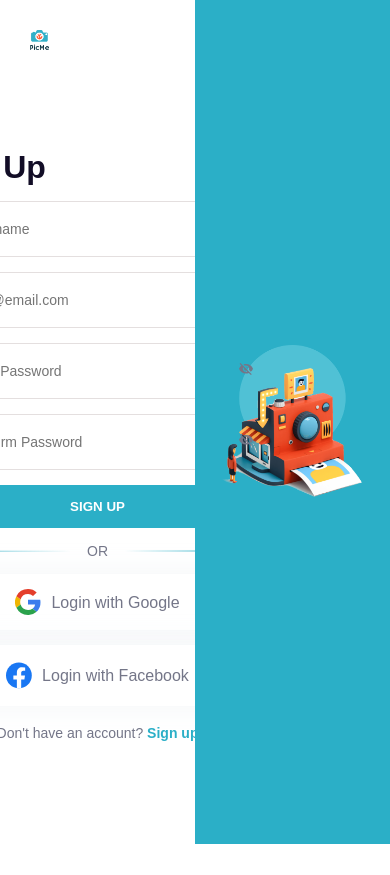
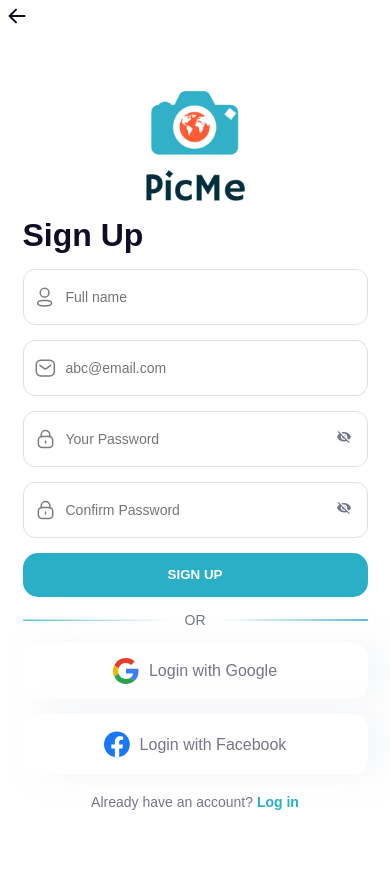
Before and after one commit to meerabc/picme-copy-, a React (Vite) app in the folder picme/: page /signup in a window 390 px wide. Before the commit the page ends 844 px from the top, so only its background shows below. Built offline with nearby package versions, Linux system fonts and the light colour scheme.

Commit message:
created sign in page

```diff
--- a/picme/package.json
+++ b/picme/package.json
@@ -10,6 +10,7 @@
     "preview": "vite preview"
   },
   "dependencies": {
+    "axios": "^1.11.0",
     "react": "^19.1.0",
     "react-dom": "^19.1.0",
     "react-icons": "^5.5.0",
--- /dev/null
+++ b/picme/src/assets/icons/BackArrow.jsx
@@ -0,0 +1,21 @@
+import * as React from "react";
+
+const SvgIcon = ({width}) => (
+  <svg
+    xmlns="http://www.w3.org/2000/svg"
+    width="22"
+    height="22"
+    fill="none"
+    viewBox="0 0 22 22"
+  >
+    <path
+      stroke="#120D26"
+      strokeLinecap="round"
+      strokeLinejoin="round"
+      strokeWidth="2"
+      d="M19.617 11H4.583M11 17.417 4.583 11 11 4.583"
+    ></path>
+  </svg>
+);
+
+export default SvgIcon;
--- /dev/null
+++ b/picme/src/components/BackButton.jsx
@@ -0,0 +1,14 @@
+import React from 'react';
+import BackArrow from '../assets/icons/BackArrow';
+import {useNavigate} from 'react-router-dom'
+
+const BackButton = () => {
+  const navigate = useNavigate()
+  return (
+    <div className='back-button' onClick={()=>navigate(-1)}>
+      <BackArrow width={100} />
+    </div>
+  );
+};
+
+export default BackButton;
--- a/picme/src/components/PMInput.jsx
+++ b/picme/src/components/PMInput.jsx
@@ -28,7 +28,8 @@
           </span>
         )}
       </div>
-      {error && <div className='error-msg'>{error}</div>}
+      {/* do not shouw error msg if error value is 'error', only set bordre to red */}
+      {error &&  error!='error' && <div className='error-msg'>{error}</div>}
     </div>
   )
 }
--- a/picme/src/index.css
+++ b/picme/src/index.css
@@ -113,12 +113,14 @@
 }
 
 .form-container{
-  width:50vw;
+  min-width:50vw;
+  min-height:100vh;
+  flex-grow:1;
   display:flex;
   align-items:center;
   justify-content:center;
   color:var(--gray-200);
-  margin-top:50px;
+  margin:50px 0 20px 0;
 }
 
 .form-container > img{
@@ -157,3 +159,40 @@
   width:26px;
   margin-right:10px;
 }
+
+.back-button{
+  display:none;
+  margin:5px 0 0 5px;
+}
+
+
+@media(max-width:1100px){
+  .side-component{
+  width:40vw;
+  }
+}
+
+@media(max-width:880px){
+  .side-component{
+  width:30vw;
+  }
+}
+
+@media(max-width:740px){
+  .side-component{
+  display:none;
+  }
+  .form-container{
+    flex-direction:column;
+    gap:15px;
+    margin:0;
+  }
+  .form-container > img{
+  position:static;
+  margin:0 auto;
+  width:100px;
+  }
+  .back-button{
+      display:block;
+  }
+}
--- a/picme/src/pages/SignInPage/SignInPage.css
+++ b/picme/src/pages/SignInPage/SignInPage.css
@@ -47,7 +47,18 @@
     font-size:14px;
 }
 
+.sign-up-div:hover{
+    text-decoration: underline;
+    cursor:pointer;
+}
+
 .sign-up-div > span{
     color:var(--primary-color);
     font-weight:bold;
 }
+
+@media(max-width:880px){
+    .container{
+        flex-direction:column;
+    }
+}
--- a/picme/src/pages/SignInPage/SignInPage.jsx
+++ b/picme/src/pages/SignInPage/SignInPage.jsx
@@ -1,3 +1,5 @@
+import React from 'react'
+import { Link, useSearchParams, useNavigate } from 'react-router-dom'
 import FormContainer from '../../components/FormContainer'
 import SideComponent from '../../components/SideComponent'
 import PMButton from '../../components/PMButton'
@@ -7,17 +9,140 @@
 import Line1 from '../../assets/images/Line1.png'
 import Line2 from '../../assets/images/Line2.png'
 import LoginWithButton from '../../components/LoginWithButton'
+import BackButton from '../../components/BackButton'
 import GoogleIcon from '../../assets/icons/GoogleIcon'
 import FaceBookIcon from '../../assets/icons/FaceBookIcon'
+import { validateEmail } from '../../utils/helper'
+import { postAPIWithoutAuth } from '../../api/api'
+import { setAccessToken } from '../../utils/localStorage'
+import { LOGIN_URL } from '../../api/apiUrls'
 import './SignInPage.css'
 
 const SignInPage = () => {
+
+  const [searchParams]=useSearchParams()
+  const navigate = useNavigate()
+  const userType = searchParams.get('type')
+
+  const [formData,setFormData] = React.useState({
+    email:'',
+    password:''
+  })
+
+  const [errors,setErrors] = React.useState({
+    email:'',
+    password:''
+  })
+
+  const handleInputChange = (field, value) => {
+    setFormData(prev => ({
+      ...prev,
+      [field]: value
+    }))
+
+        // Clear error when user starts typing
+    if (errors[field]) {
+      setErrors(prev => ({
+        ...prev,
+        [field]: ''
+      }))
+    }
+  }
+
+    const validateEmailField = (value) => {
+    if (!value.trim()) {
+      return 'Email is required'
+    } else if (!validateEmail(value)) {
+      return 'Please enter a valid email'
+    }
+    return ''
+  }
+
+  const validateForm = () => {
+    const newErrors = {}
+    let isValid = true
+
+    const emailError = validateEmailField(formData.email)
+    newErrors.email = emailError
+    if (emailError) isValid = false
+
+    // Checks if password is empty (no error message, just red border)
+    newErrors.password = !formData.password.trim()
+    if (!formData.password.trim()) isValid = false
+
+    setErrors(newErrors)
+    return isValid
+  }
+
+  const handleSubmit = async (e) => {
+    e.preventDefault()
+
+    if (!validateForm()) {
+      console.log('Form has errors')
+      return
+    }
+
+    try {
+      const payload = {
+        email: formData.email,
+        password: formData.password,
+        type: parseInt(userType) // Convert string to number: 0 for customer, 1 for photographer
+      }
+
+      console.log('Sending login data:', payload)
+
+      // Make API call
+      const response = await postAPIWithoutAuth(LOGIN_URL, payload)
+
+      if (response.success) {
+        console.log('Login successful:', response.data)
+        console.log('Access token:', response.headers.getAuthorization())
+
+        // Store access token
+        await setAccessToken(response.headers.getAuthorization())
+
+        // Navigate based on user type or to a dashboard
+        // You can customize this navigation logic as needed
+        console.log('Login successful for user type:', userType === '0' ? 'Customer' : 'Photographer')
+
+        // For now, just log success - you can navigate to dashboard later
+        // navigate('/dashboard')
+
+      } else {
+        console.log('Login error:', response.data)
+        // Handle login errors - you can show error messages to user here
+        // For example, invalid credentials, user not found, etc.
+      }
+
+    } catch (error) {
+      console.error('Login error:', error)
+      // Handle network errors or other exceptions
+    }
+  }
+
+
   return (
     <div className='container'>
+       <BackButton />
        <FormContainer>
+          <form onSubmit={handleSubmit} noValidate>
             <h1>Sign in</h1>
-          <PMInput type='email' placeholder='abc@email.com' icon={<MailIcon />} />
-          <PMInput type='password' placeholder='Your Password' icon={<LockIcon />} />
+            <PMInput
+              type='email'
+              placeholder='abc@email.com'
+              icon={<MailIcon />}
+              value={formData.email}
+              onChange={(e) => handleInputChange('email', e.target.value)}
+              error={errors.email}
+            />
+            <PMInput
+              type='password'
+              placeholder='Your Password'
+              icon={<LockIcon />}
+              value={formData.password}
+              onChange={(e) => handleInputChange('password', e.target.value)}
+              error={errors.password ? 'error' : ''} // 'error' indicates no error msg but red border
+            />
             <div className='div'>
               <div className='remember-me-div'>
                   <div className='toggle-button'>
@@ -27,7 +152,8 @@
               </div>
               <p>ForgotPassword?</p>
             </div>
-          <PMButton variant='filled'>sign in</PMButton>
+            <PMButton type='submit' variant='filled'>sign in</PMButton>
+          </form>
             <div class="or-divider">
                <img className='separator-line' src={Line1} alt='left-line'/>
                <span>OR</span>
@@ -35,7 +161,9 @@
             </div>
             <LoginWithButton icon={<GoogleIcon/>}>Login with Google</LoginWithButton>
             <LoginWithButton icon={<FaceBookIcon/>}>Login with Facebook</LoginWithButton>
-            <p className='sign-up-div'>Don't have an account?<span> Sign up</span></p>
+            <p className='sign-up-div' onClick={()=>navigate(`/signup?type=${userType}`)}>Don't have an account?
+              <span> Sign up</span>
+            </p>
        </FormContainer>
        <SideComponent />
     </div>
--- a/picme/src/pages/SignUpPage/SignUpPage.css
+++ b/picme/src/pages/SignUpPage/SignUpPage.css
@@ -27,7 +27,18 @@
     font-size:14px;
 }
 
+.login-div:hover{
+    text-decoration: underline;
+    cursor:pointer;
+}
+
 .login-div > span{
     color:var(--primary-color);
     font-weight:bold;
 }
+
+@media(max-width:880px){
+    .container{
+        flex-direction:column;
+    }
+}
--- a/picme/src/pages/SignUpPage/SignUpPage.jsx
+++ b/picme/src/pages/SignUpPage/SignUpPage.jsx
@@ -9,15 +9,20 @@
 import Line1 from '../../assets/images/Line1.png'
 import Line2 from '../../assets/images/Line2.png'
 import LoginWithButton from '../../components/LoginWithButton'
+import BackButton from '../../components/BackButton'
 import GoogleIcon from '../../assets/icons/GoogleIcon'
 import FaceBookIcon from '../../assets/icons/FaceBookIcon'
 import { validateEmail, validatePassword, validateFullName1To3Words } from '../../utils/helper'
-import { useSearchParams} from 'react-router-dom'
+import { postAPIWithoutAuth } from '../../api/api'
+import { useSearchParams,useNavigate} from 'react-router-dom'
+import { setAccessToken } from '../../utils/localStorage'
+import { SIGNUP_URL } from '../../api/apiUrls'
 import './SignUpPage.css'
 
 const SignUpPage = () => {
 
   const [searchParams]=useSearchParams()
+  const navigate = useNavigate()
   const userType = searchParams.get('type')
 
   //form data state
@@ -106,27 +111,61 @@
       const error = validateField(field,formData[field])
       newErrors[field] = error
       if(error) isValid=false
+    })
 
     setErrors(newErrors)
+    // console.log(errors)
     return isValid
-    })
   }
 
-  function handleSubmit(e){
-     e.preventDefault()
+  async function handleSubmit(e) {
+    e.preventDefault()
 
-     if (validateForm()) {
-      console.log('Form is valid!')
-      console.log('Form data:', formData)
-      console.log('User type:', userType === '0' ? 'Customer' : 'Photographer')
-      // Here you'll later add API call logic
-    } else {
+    if (!validateForm()) {
       console.log('Form has errors')
+      return
+    }
+
+    try {
+
+      const payload = {
+        full_name: formData.fullName,
+        email: formData.email,
+        password: formData.password,
+        password_confirmation: formData.confirmPassword,
+        type: parseInt(userType)
+      }
+
+      console.log('Sending signup data:', payload)
+
+      // Make API call
+      const response = await postAPIWithoutAuth(SIGNUP_URL, payload)
+
+      if (response.success) {
+        console.log('Signup successful:', response.data)
+
+        // Store access token if provided in headers
+        if (response.headers && response.headers.getAuthorization) {
+          await setAccessToken(response.headers.getAuthorization())
+        }
+
+        // Navigate to signin page
+        // navigate('/signin')
+      } else {
+        // Throw error to be caught by catch block
+        throw new Error(response.data?.message || 'Signup failed')
+      }
+    } catch (error) {
+      console.error('Signup error:', error)
+      // You can add user-friendly error handling here if needed
+      // For example: show a toast notification or set a general error state
     }
   }
 
+
   return (
     <div className='container'>
+      <BackButton />
       <FormContainer>
         <form onSubmit={handleSubmit} noValidate>
           <h1>Sign Up</h1>
@@ -171,7 +210,9 @@
         </div>
         <LoginWithButton icon={<GoogleIcon/>}>Login with Google</LoginWithButton>
         <LoginWithButton icon={<FaceBookIcon/>}>Login with Facebook</LoginWithButton>
-        <p className='login-div'>Don't have an account?<span> Sign up</span></p>
+        <p className='login-div' onClick={()=>navigate(`/signin?type=${userType}`)}>Already have an account?
+          <span> Log in</span>
+        </p>
       </FormContainer>
       <SideComponent />
     </div>
--- a/picme/src/pages/WelcomePage/WelcomePage.css
+++ b/picme/src/pages/WelcomePage/WelcomePage.css
@@ -1,3 +1,35 @@
 .container{
     display:flex;
 }
+
+.mobile-image>img{
+    width:200px;
+    display:none;
+    margin:0 auto;
+}
+
+@media(max-width:880px){
+    .welcome-page .container{
+        flex-direction:column;
+    }
+    .welcome-page .form-container{
+        margin-top:0;
+    }
+    .welcome-page .form-container>img{
+        display:none;
+    }
+    .welcome-page .mobile-image>img{
+        display:block;
+    }
+    .welcome-page .form-container{
+        background-color:var(--primary-color)
+    }
+    .welcome-page .form-content>h1{
+        color:var(--secondary-color);
+        text-align:center;
+    }
+    .welcome-page .form-content > button{
+        background-color:var(--secondary-color);
+        color:var(--primary-color);
+    }
+}
--- a/picme/src/pages/WelcomePage/WelcomePage.jsx
+++ b/picme/src/pages/WelcomePage/WelcomePage.jsx
@@ -1,6 +1,7 @@
 import FormContainer from '../../components/FormContainer'
 import SideComponent from '../../components/SideComponent'
 import PMButton from '../../components/PMButton'
+import mobileImage from '../../assets/images/mobile-image.png'
 import {useNavigate} from 'react-router-dom'
 import './WelcomePage.css'
 
@@ -15,8 +16,12 @@
   }
 
   return (
-    <div className='container'>
+    <div className='container welcome-page'>
        <FormContainer>
+          {/* initially set to display of none only shown for mobile screens */}
+          <div className='mobile-image'>
+              <img src={mobileImage} alt='main-image' />
+          </div>
           <h1>Experience Photography In a new Dimension</h1>
           <PMButton variant='filled' onClick={handleCustomerClick}>continue as customer</PMButton>
           <PMButton variant='outline' onClick={handlePhotographerClick}>continue as photographer</PMButton>
```
Also changed, not shown: picme/src/assets/images/mobile-image.png (added), picme/src/utils/localStorage.js (renamed from picme/src/utils/localStrorage.js), 1 other file (tests, documents, lock files or other folders). Lines whose indentation alone changed are shown as unchanged.
